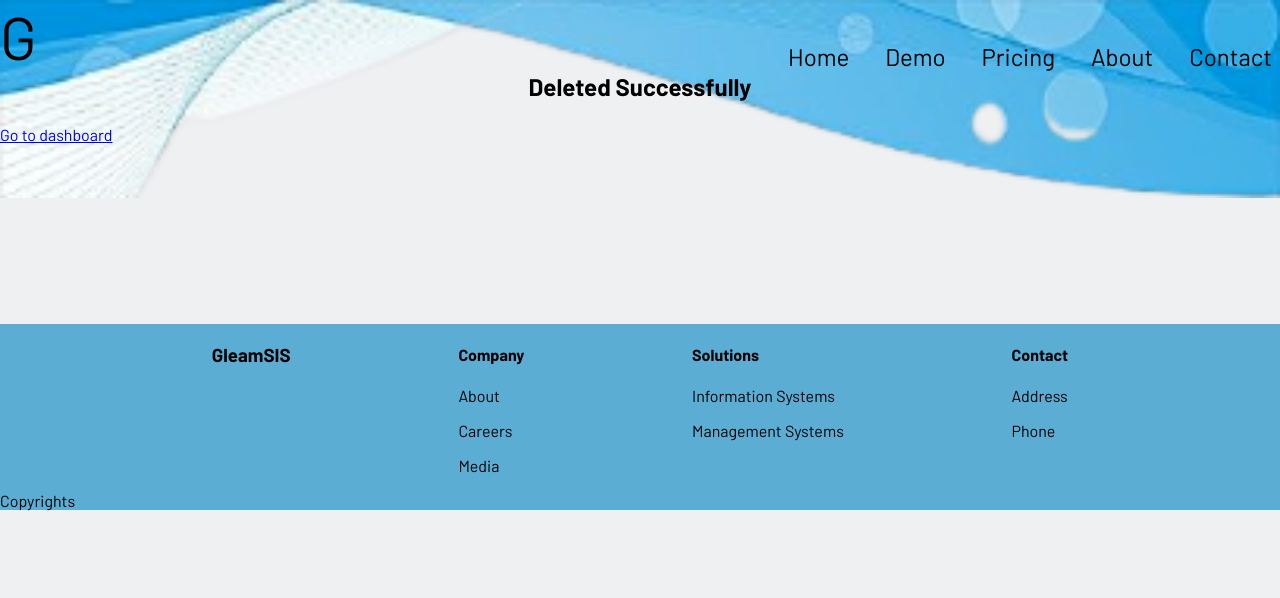
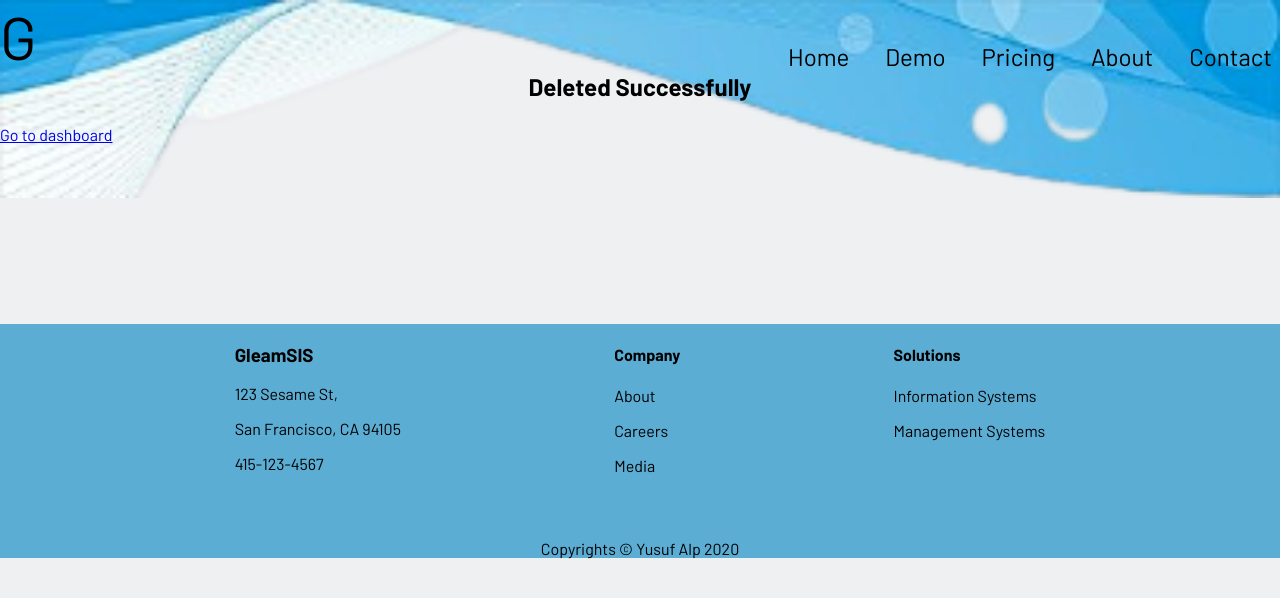
Before and after one commit to yusufalp/gleamsis-client, a React (Create React App) app: page /deleted in a window 1280 px wide. Shown: the top 598 px of the page. Built offline with nearby package versions, Linux system fonts and the light colour scheme; no server answers.

Commit message:
Added a footer page

```diff
--- a/src/Footer/Footer.css
+++ b/src/Footer/Footer.css
@@ -4,5 +4,6 @@
 }
 
 .copy {
-  margin: 0;
+  margin: 48px 0 0 0;
+  text-align: center;
 }
--- a/src/Footer/Footer.js
+++ b/src/Footer/Footer.js
@@ -8,6 +8,9 @@ class Footer extends React.Component {
         <div className='group3'>
           <div className='item-footer'>
             <h3>GleamSIS</h3>
+            <p>123 Sesame St,</p>
+            <p>San Francisco, CA 94105</p>
+            <p>415-123-4567</p>
           </div>
           <div className='item-footer'>
             <h4>Company</h4>
@@ -20,13 +23,8 @@ class Footer extends React.Component {
             <p>Information Systems</p>
             <p>Management Systems</p>
           </div>
-          <div className='item-footer'>
-            <h4>Contact</h4>
-            <p>Address</p>
-            <p>Phone</p>
-          </div>
         </div>
-        <p className='copy'>Copyrights</p>
+        <p className='copy'>Copyrights &#169; Yusuf Alp 2020</p>
       </div>
     )
   }
```
